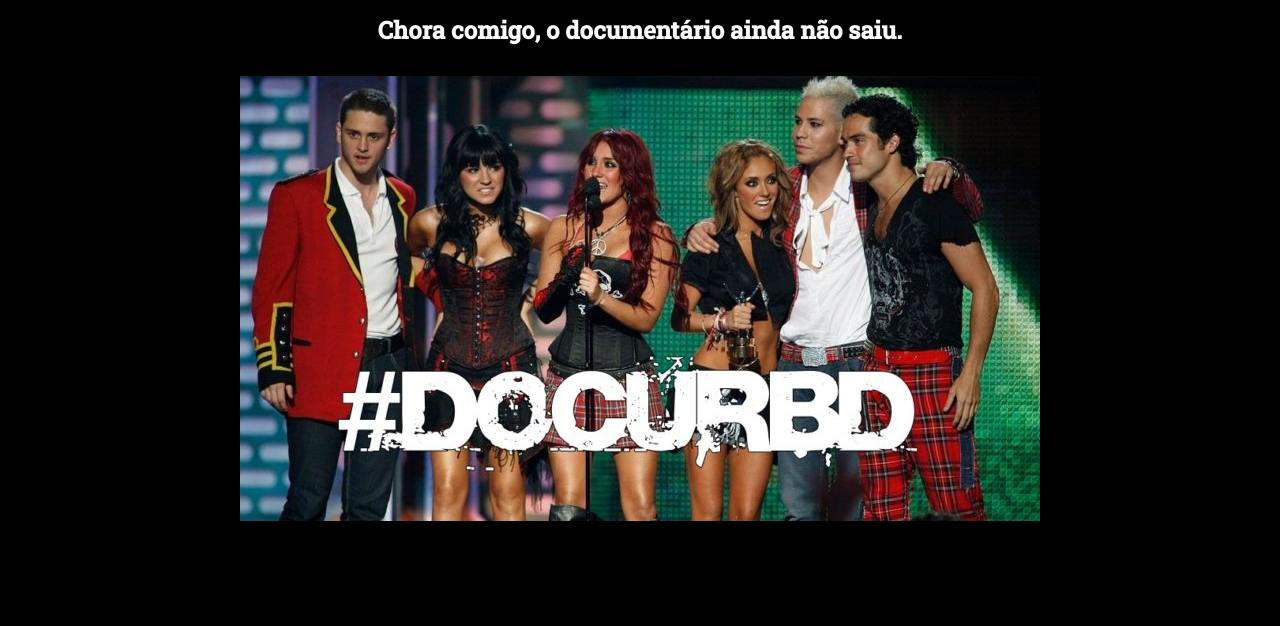
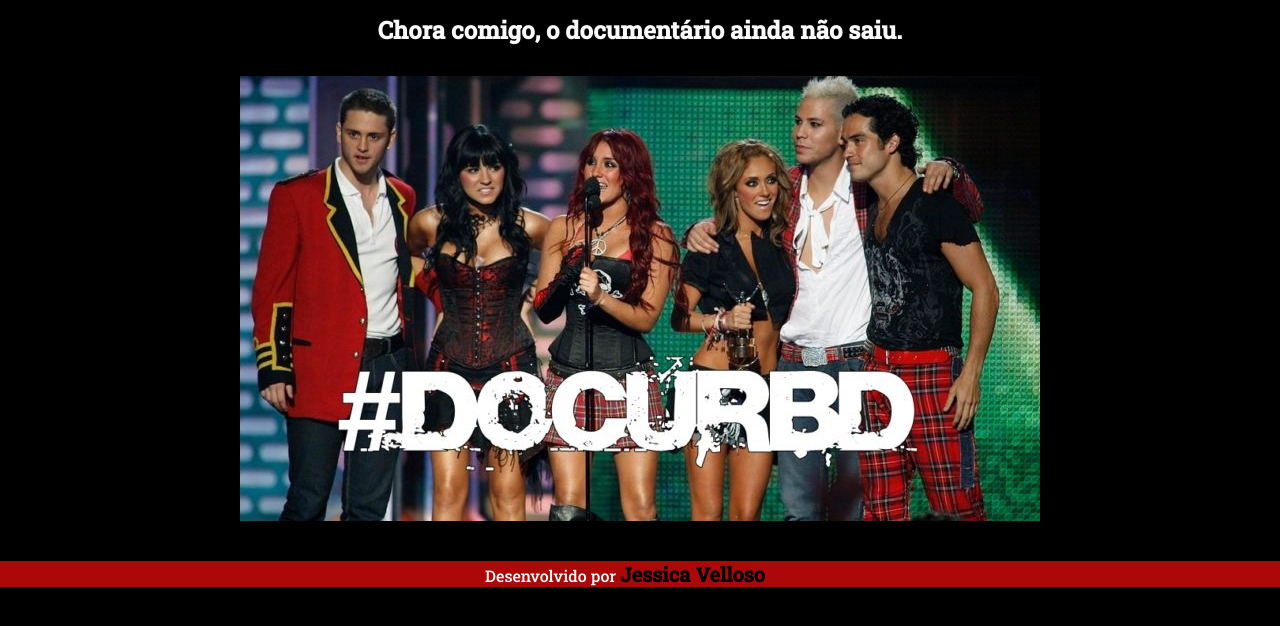
Before and after one commit to JessicaVelloso/Netflix-RBD, a plain HTML site: page index2.html in a window 1280 px wide. Shown: the part 66-692 px from the top of the page. Drawn offline with Linux system fonts and the light colour scheme.

Commit message:
Update index2.html

```diff
--- a/index2.html
+++ b/index2.html
@@ -32,6 +32,9 @@
         <img id="doc" class="doc" src="img/documentario/doc.jpg" alt="documentario do rbd">
     </main>
 
+    <footer>
+        <p>Desenvolvido por <a href="https://github.com/JessicaVelloso" target="_blank"><strong>Jessica Velloso</strong></a></p>
+    </footer>
 </body>
 
 </html>
```
